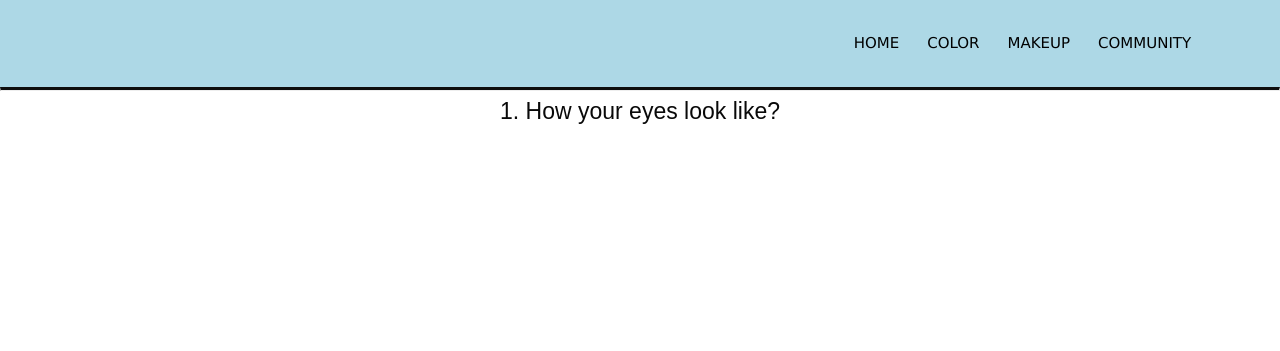
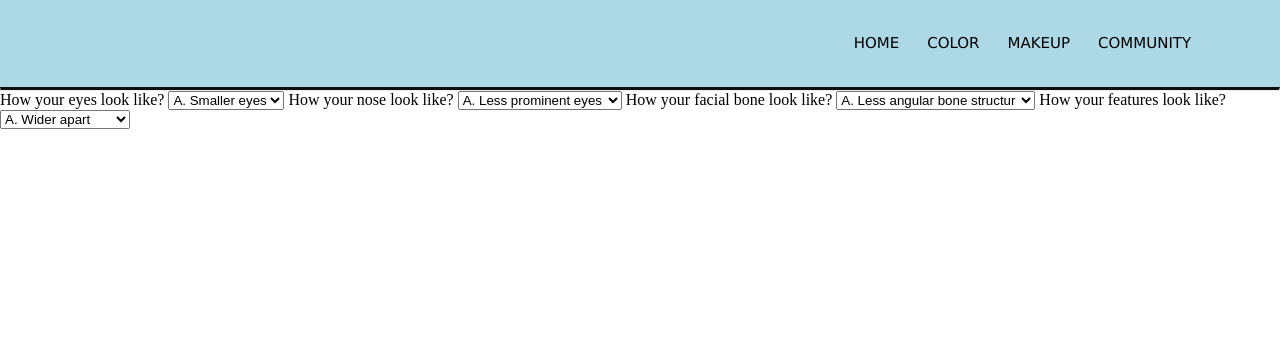
Before and after one commit to afiqahaunie/ColorMakeupAnalysis, a Flask app: page /makeup in a window 1280 px wide. Shown: the top 351 px of the page. Run offline with Flask 3, Linux system fonts and the light colour scheme.

Commit message:
makeup test question

```diff
--- a/templates/makeup_page.html
+++ b/templates/makeup_page.html
@@ -28,7 +28,27 @@
 
     <section class="test-segment">
         <div class="test-question-container">
-            <h2>1. How your eyes look like?</h2>
+            <form action="/result" method="post">
+                <label for="eyes">How your eyes look like?</label>
+                <select name="eyes" id="eyes">
+                    <option value="A">A. Smaller eyes</option>
+                    <option value="B">B. Bigger eyes</option>
+                </select>
+                <label for="nose">How your nose look like?</label>
+                <select name="nose" id="nose">
+                    <option value="A">A. Less prominent eyes</option>
+                    <option value="B">B. More prominent eyes</option>
+                </select>
+                <label for="bone">How your facial bone look like?</label>
+                <select name="bone" id="bone">
+                    <option value="A">A. Less angular bone structur</option>
+                    <option value="B">B. More angular bone structur</option>
+                </select>
+                <label for="features">How your features look like?</label>
+                <select name="features" id="features">
+                    <option value="A">A. Wider apart</option>
+                    <option value="B">B. Closer together</option>
+                </select>
         </div>
     </section>
 
```
Also changed, not shown: static/small eye.jpeg (added).
